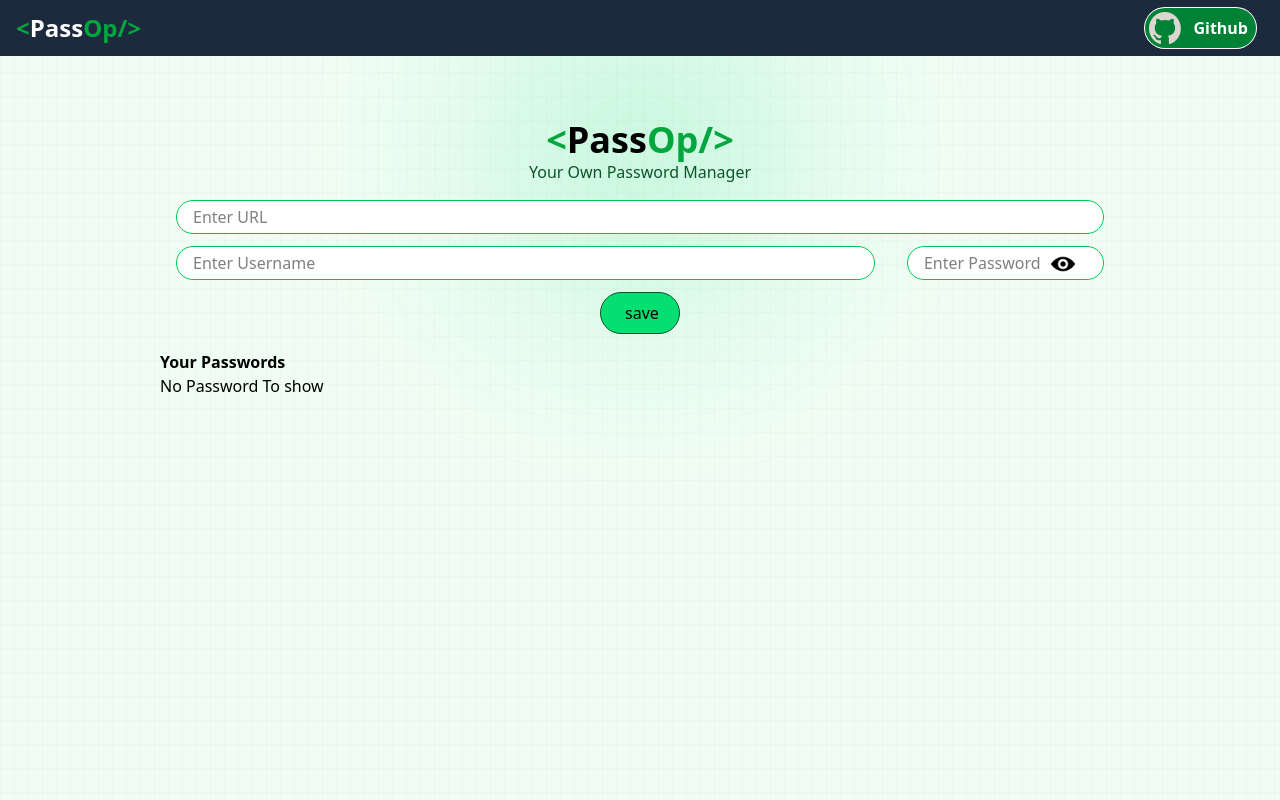
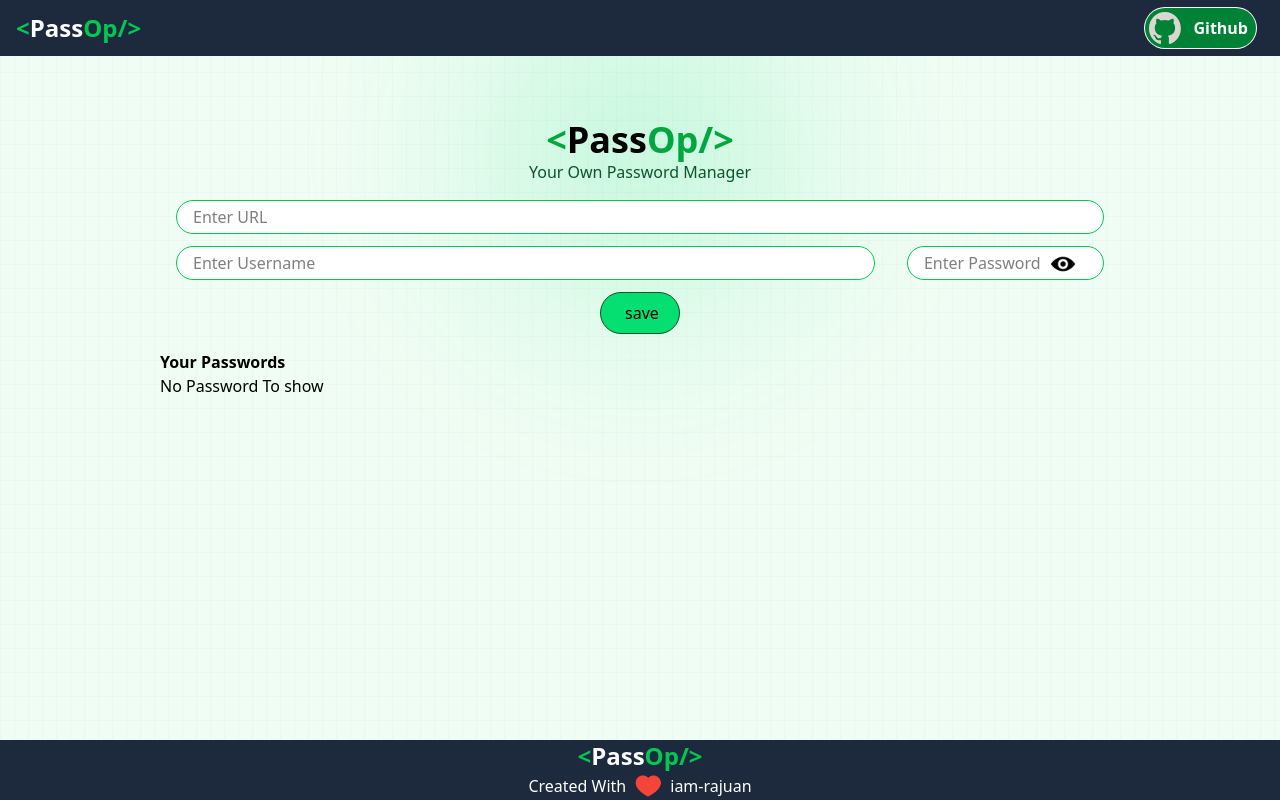
Before and after one commit to iam-rajuan/password-manager-reactjs, a React (Vite) app: page / in a window 1280 px wide. Built offline with nearby package versions, Linux system fonts and the light colour scheme; some icons are missing.

Commit message:
footer-created

```diff
--- a/src/App.jsx
+++ b/src/App.jsx
@@ -4,6 +4,7 @@ import './App.css'
 import Navbar from './components/Navbar'
 Navbar
 import Manager from './components/Manager'
+import Footer from './components/Footer'
 
 function App() {
   const [count, setCount] = useState(0)
@@ -12,6 +13,7 @@ function App() {
     <>
       <Navbar/>
       <Manager/>
+      <Footer/>
     </>
   )
 }
--- /dev/null
+++ b/src/components/Footer.jsx
@@ -0,0 +1,15 @@
+import React from 'react'
+
+const Footer = () => {
+  return (
+    <div className='bg-slate-800 text-white flex flex-col justify-center items-center w-full fixed bottom-0'>
+      <div className="logo font-bold text-2xl">
+        <span className="text-green-500">&lt;</span>
+        Pass<span className="text-green-500">Op/&gt;</span>
+        </div>
+        <div className='flex justify-center items-center'>Created With <img className='w-7 mx-2' src="/icons/heart.png" alt="" />iam-rajuan</div>
+    </div>
+  )
+}
+
+export default Footer
--- a/src/components/Navbar.jsx
+++ b/src/components/Navbar.jsx
@@ -6,8 +6,8 @@ const Navbar = () => {
     <div className="mycontainer flex justify-between items-center px-4 py-5 h-14 ">
 
       <div className="logo font-bold text-2xl">
-        <span className="text-green-600">&lt;</span>
-        Pass<span className="text-green-600">Op/&gt;</span>
+        <span className="text-green-500">&lt;</span>
+        Pass<span className="text-green-500">Op/&gt;</span>
         </div>
       {/* <ul>
         <li className='flex gap-4'>
@@ -17,7 +17,7 @@ const Navbar = () => {
         </li>
       </ul> */}
       <button className='cursor-pointer bg-green-700 flex text-white justify-between items-center rounded-full mx-2 my-5 ring-white ring-1'>
-        <img className='invert w-10 p-1' src="/icons/github.svg" alt="" />
+        <img className='invert w-10 p-1' src="/icons/github.svg" alt="github logo" />
         <span className='font-bold px-2'>Github</span>
       </button>
 
```
